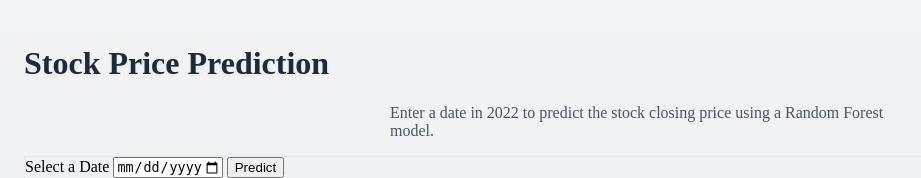
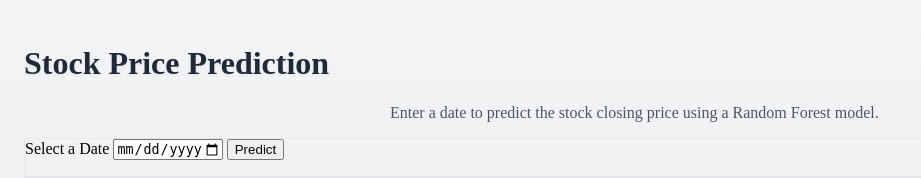
Before and after one commit to Kowshik-47/Stock-Prediction, a Flask app: page / in a window 1280 px wide. Shown: the top 178 px of the page, without its empty margins (0-921 px from the left). Run offline with Flask 3, Linux system fonts and the light colour scheme.

Commit message:
Update index.html

```diff
--- a/templates/index.html
+++ b/templates/index.html
@@ -48,7 +48,7 @@
 <body class="bg-gray-100 font-sans">
     <div class="container mx-auto p-4">
         <h1 class="text-3xl font-bold text-center mb-6">Stock Price Prediction</h1>
-        <p class="text-center mb-4">Enter a date in 2022 to predict the stock closing price using a Random Forest model.</p>
+        <p class="text-center mb-4">Enter a date to predict the stock closing price using a Random Forest model.</p>
 
         <div class="max-w-md mx-auto bg-white p-6 rounded-lg shadow-md">
             <form id="prediction-form">
```
